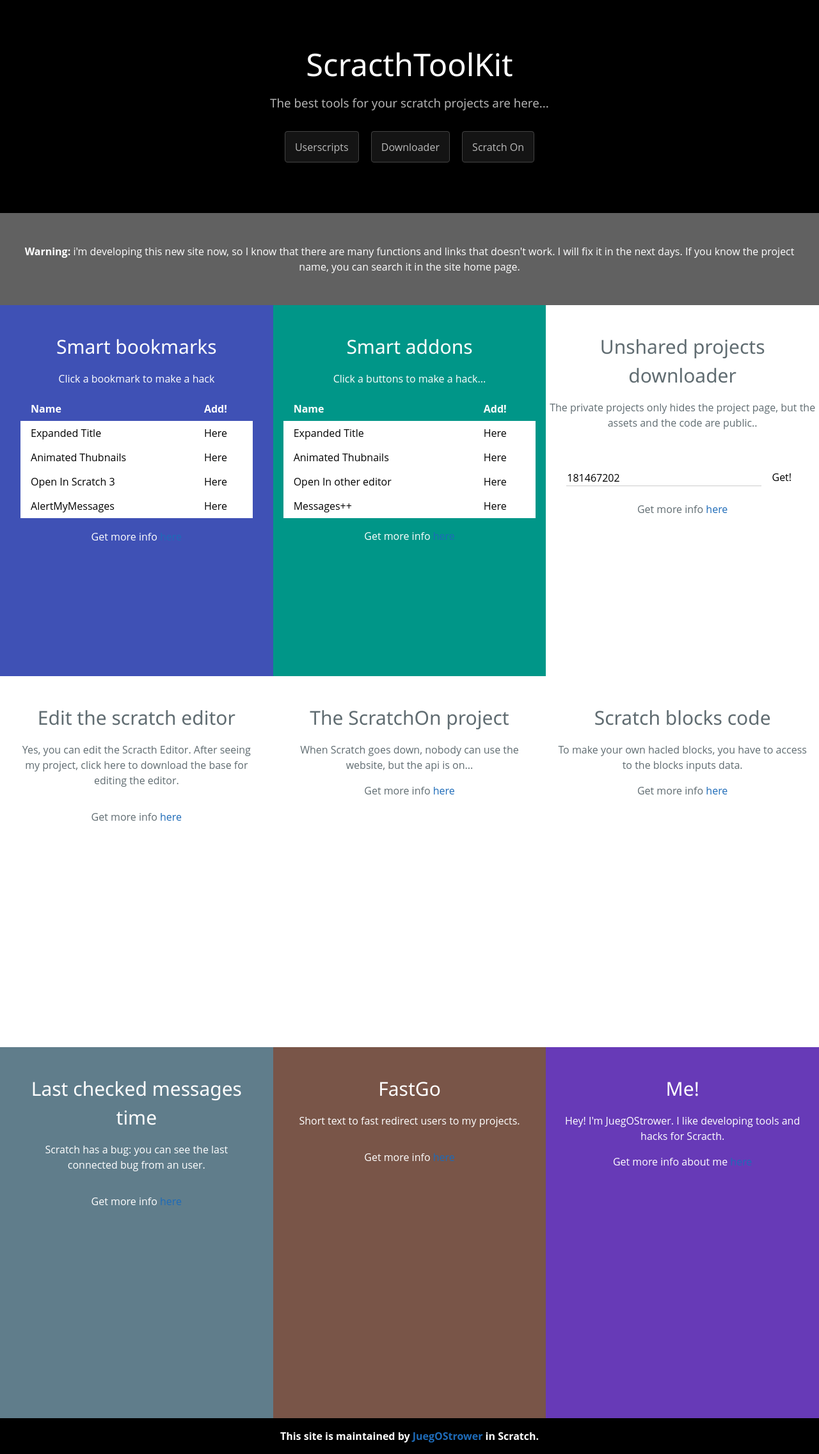
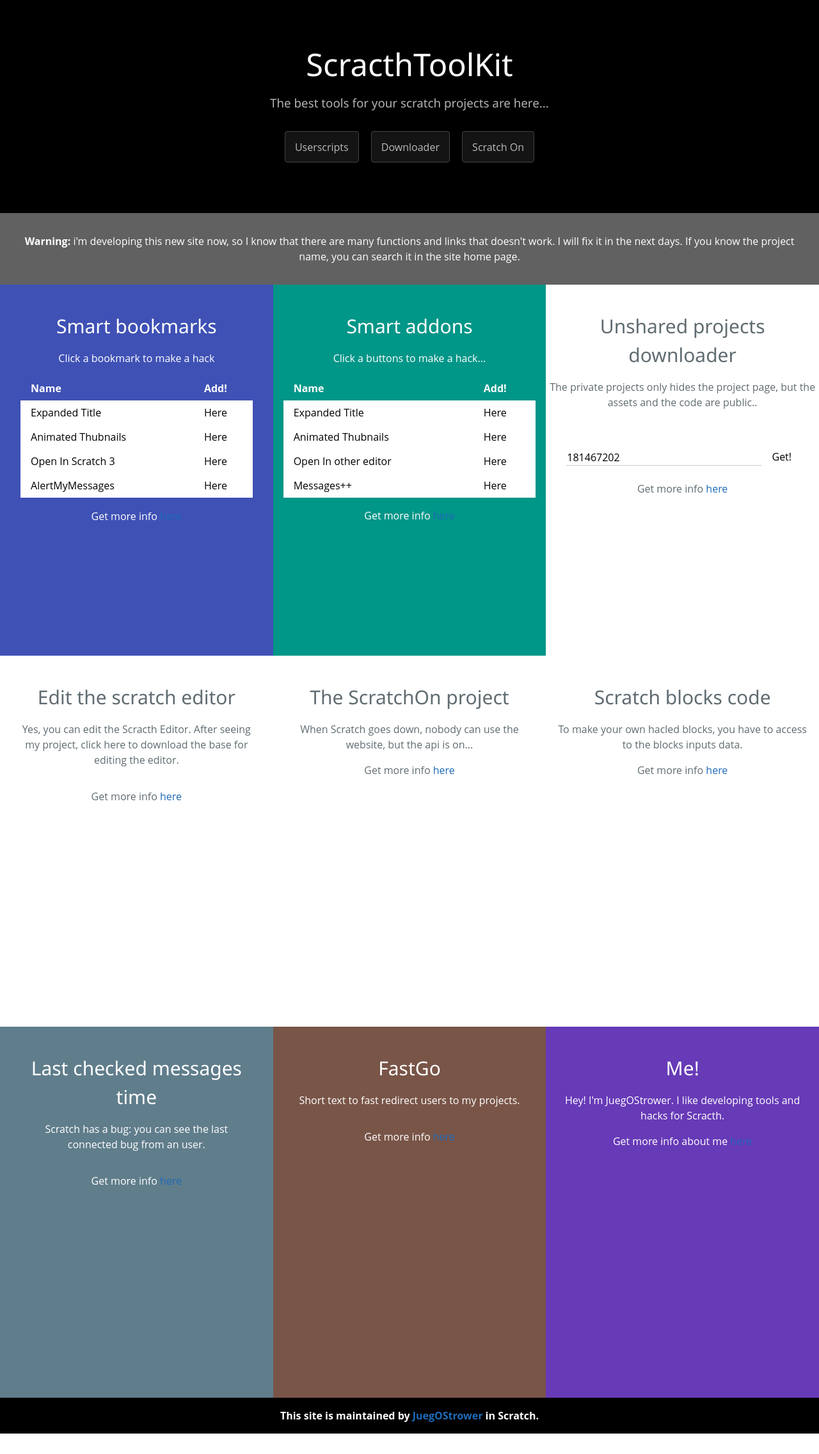
Before and after one commit to JuegOStrower/juegostrower.github.io, a Jekyll site: the page index.html, which Jekyll copies as it is, in a window 1280 px wide. Shown: the whole page at 64% size. Built offline with Jekyll 4.4.1, drawn with Linux system fonts in a browser that asks for light colours; comment, search, counter and statistics services are not loaded; after the commit the page ends 2241 px from its top, so only the background shows below that.

Commit message:
Update index.html

```diff
--- a/index.html
+++ b/index.html
@@ -23,8 +23,8 @@
       <a href="downloader" class="btn">Downloader</a>
       <a href="scratchon" class="btn">Scratch On</a>
     </section>
-        <div class="w3-dark-gray w3-container" style="min-height:20px">
-    <div class="w3-padding-32 w3-center">
+        <div class="w3-dark-gray w3-container" style="min-height:50px">
+    <div class="w3-padding-16 w3-center">
         <p><b>Warning:</b> i'm developing this new site now, so I know that there are many functions and links that doesn't work. I will fix it in the next days. If you know the project name, you can search it in the site home page.</p>
             </div></div>
     <div class="w3-row">
```
